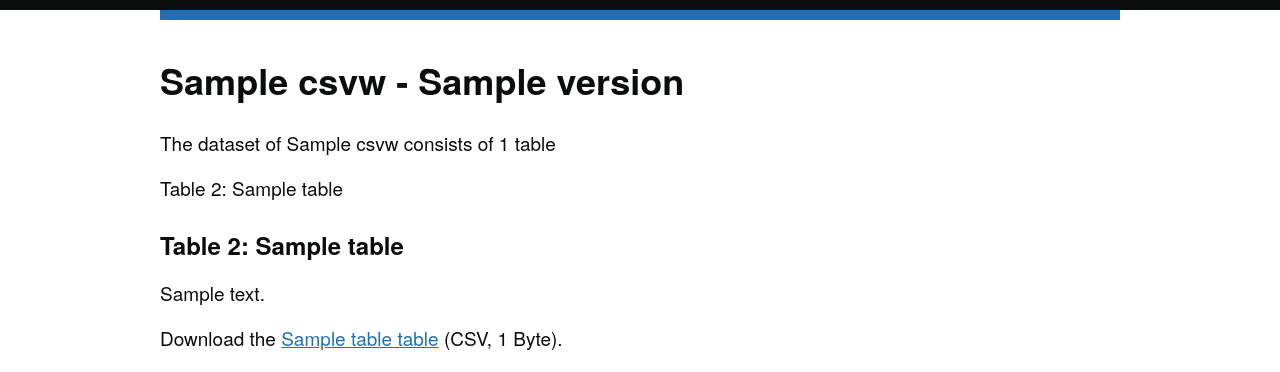
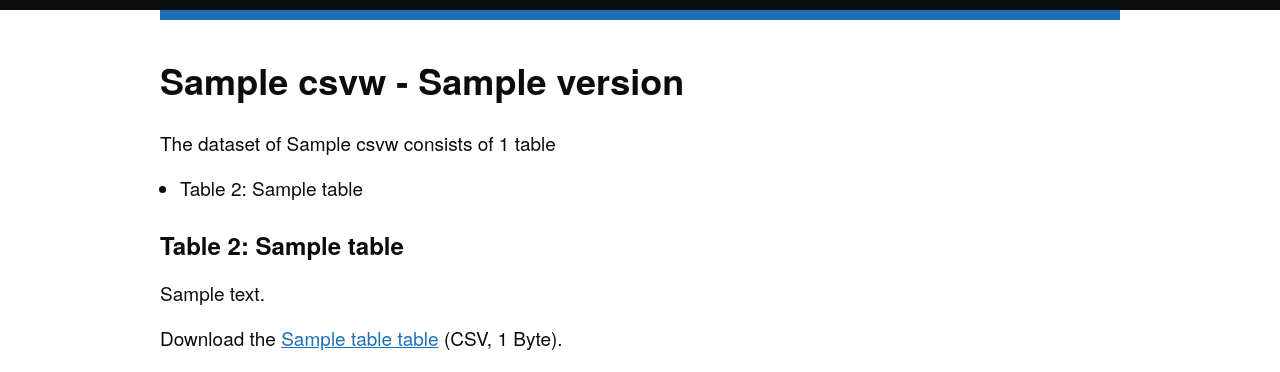
Before and after one commit to uktrade/public-data-api, a Flask app: template templates/metadata.html in a window 1280 px wide. Shown: the top 372 px of the page. Run offline with Flask 2, Linux system fonts and the light colour scheme; the template is opened without the code that fills it: most values are stand-ins (such as "Sample title", 1, 10 or a date in 2020).

Commit message:
feat: bulleted list of tables

```diff
--- a/templates/metadata.html
+++ b/templates/metadata.html
@@ -7,7 +7,7 @@
 
     <p class="govuk-body">The dataset of {{ csvw['dc:title'] }} consists of {{ csvw['tables']|length }} table{% if csvw['tables']|length > 1 %}s.{% endif %}
 
-    <ul class="govuk-list">
+    <ul class="govuk-list govuk-list--bullet">
     {% for table in csvw['tables'] %}
         <li>Table {{ loop.index + 1 }}: {{ table['dc:title'] }}</li>
     {% endfor %}
```
